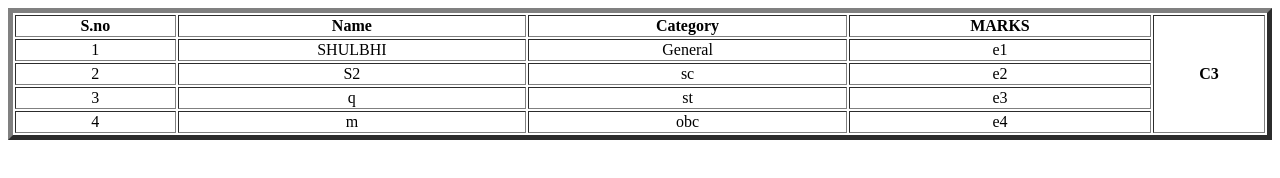
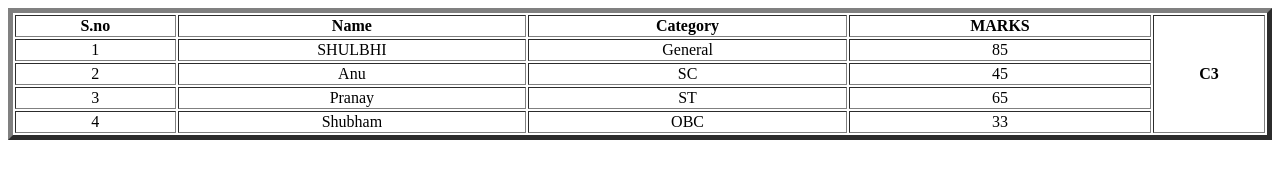
Before and after one commit to SHULBHIGUPTA/ShulbhiGupta_TableRowAssignment, a plain HTML site: page index.html in a window 1280 px wide. Drawn offline with Linux system fonts and the light colour scheme.

Commit message:
Update index.html

```diff
--- a/index.html
+++ b/index.html
@@ -26,25 +26,25 @@
                     <td>1</td>
                     <td>SHULBHI</td>
                     <td>General</td>
-                    <td>e1</td>
+                    <td>85</td>
                 </tr>
                 <tr>
                     <td>2</td>
-                    <td>S2</td>
-                    <td>sc</td>
-                    <td>e2</td>
+                    <td>Anu</td>
+                    <td>SC</td>
+                    <td>45</td>
                 </tr>
                 <tr>
                     <td>3</td>
-                    <td>q</td>
-                    <td>st</td>
-                    <td>e3</td>
+                    <td>Pranay</td>
+                    <td>ST</td>
+                    <td>65</td>
                 </tr>
                 <tr>
                     <td>4</td>
-                    <td>m</td>
-                    <td>obc</td>
-                    <td>e4</td>
+                    <td>Shubham</td>
+                    <td>OBC</td>
+                    <td>33</td>
                 </tr>
 
 
```
